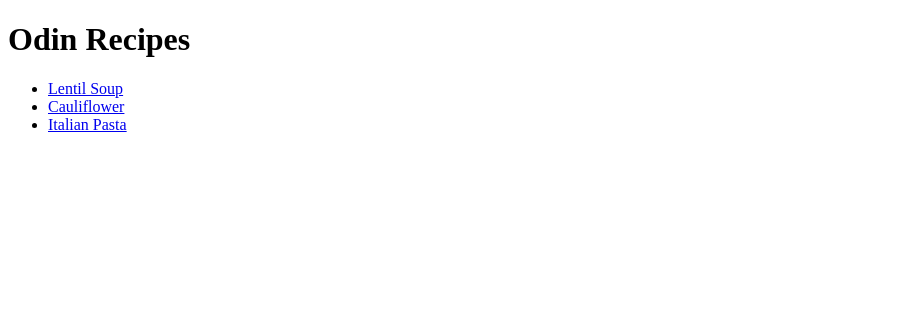
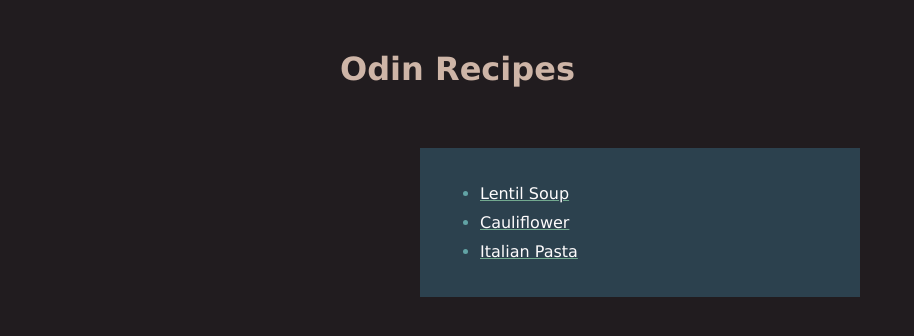
Before and after one commit to tauoms/odin-recipes, a plain HTML site: page index.html in a window 1280 px wide. Shown: the whole page, without its empty margins (0-914 px from the left). Drawn offline with Linux system fonts and the light colour scheme.

Commit message:
Add color style to main page

```diff
--- a/index.html
+++ b/index.html
@@ -4,13 +4,18 @@
     <meta charset="UTF-8">
     <meta name="viewport" content="width=device-width, initial-scale=1.0">
     <title>Odin Recipes</title>
+    <link rel="stylesheet" href="./style.css" />
 </head>
 <body>
+    <div class="mainheader">
     <h1>Odin Recipes</h1>
-    <ul>
-        <li><a href="./recipes/lentilsoup.html">Lentil Soup</a></li>
-        <li><a href="./recipes/cauliflower.html">Cauliflower</a></li>
-        <li><a href="./recipes/italianpasta.html">Italian Pasta</a></li>
-    </ul>
+        <div class="recipelistcontainer">
+            <ul>
+                <li><a href="./recipes/lentilsoup.html">Lentil Soup</a></li>
+                <li><a href="./recipes/cauliflower.html">Cauliflower</a></li>
+                <li><a href="./recipes/italianpasta.html">Italian Pasta</a></li>
+            </ul>
+        </div>
+    </div>
 </body>
 </html>
--- /dev/null
+++ b/style.css
@@ -0,0 +1,30 @@
+body {
+    background-color: #211C1F;
+    font-family: Verdana, Geneva, Tahoma, sans-serif;
+    color: #62a3a5;
+}
+
+h1 {
+    color: #CEB5A7;
+}
+
+a:any-link {
+    color: #FEFCFD;
+    text-decoration-color: #72A98F;
+}
+
+.mainheader {
+    width: 600px;
+    margin: 50px auto;
+}
+
+.recipelistcontainer {
+    width: 400px;
+    margin: 60px auto;
+    padding: 20px;
+    background-color: #2C414E;
+}
+
+.recipelistcontainer li {
+    margin: 10px 0px;
+}
```
